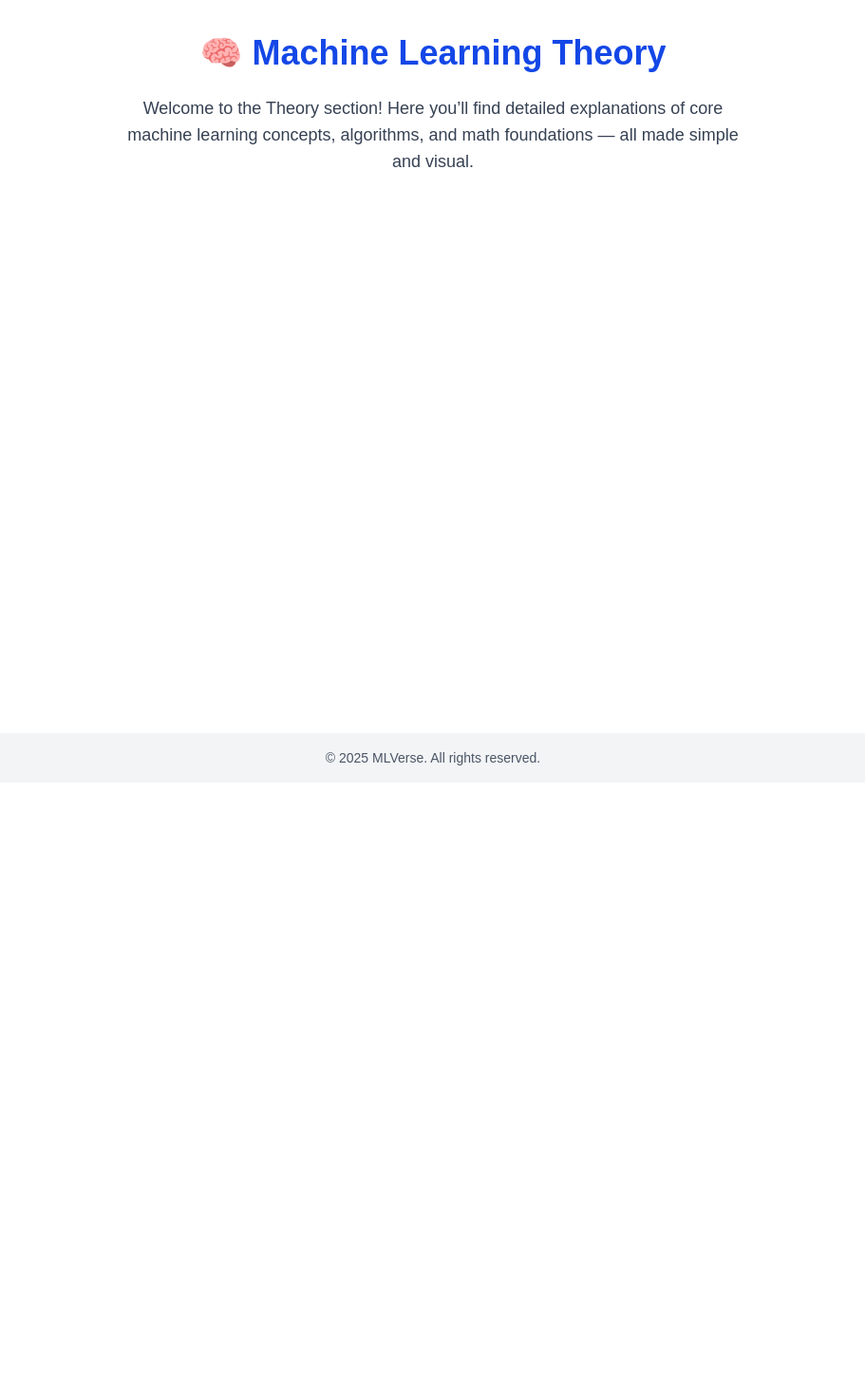
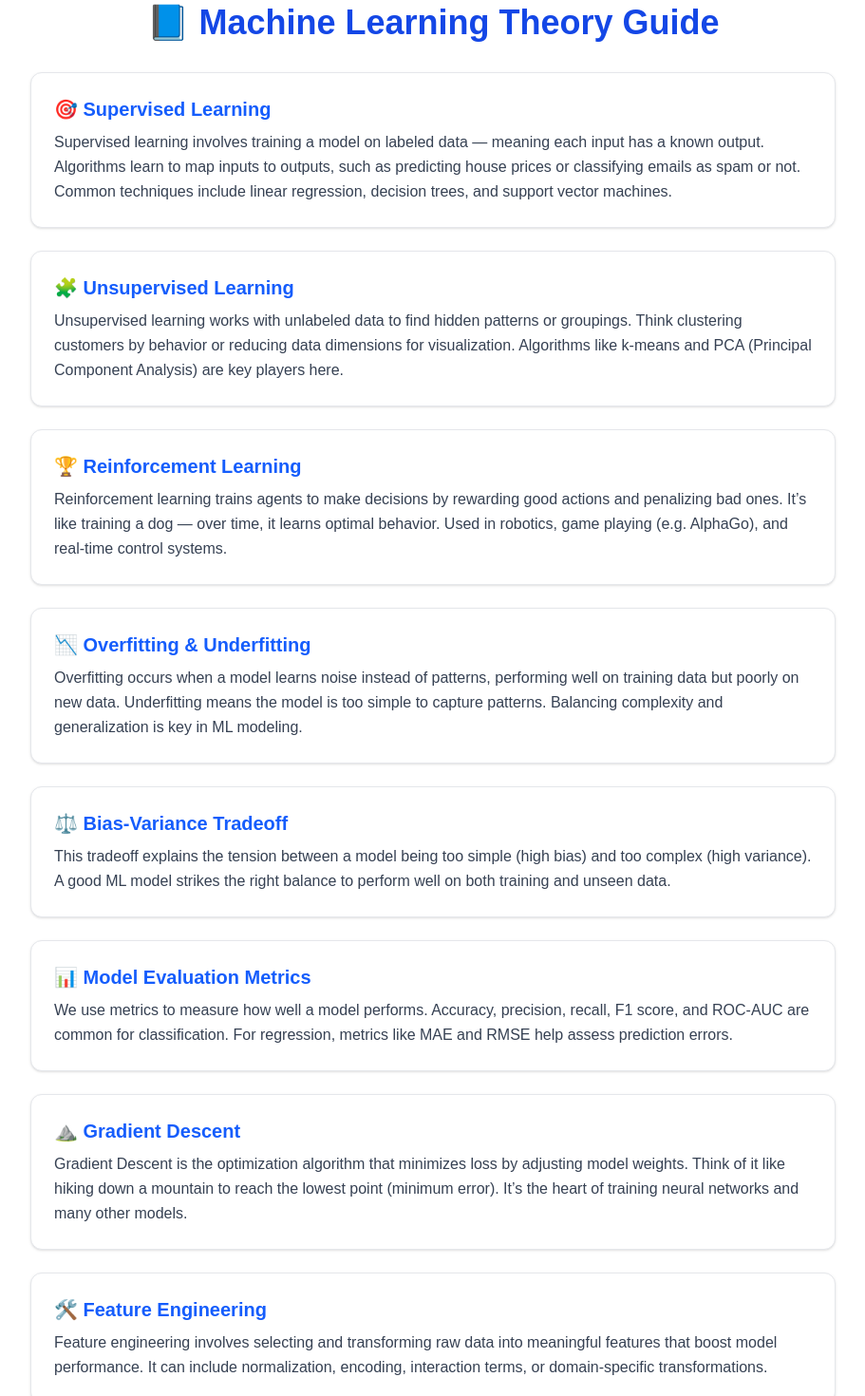
Before and after one commit to Ashwinib26/MLverse-A-Machine-Learning-guide, a Next.js app in the folder mlverse-guide/: page /theory in a window 1280 px wide. Shown: the part 120-1590 px from the top of the page at 95% size, without its empty margins (184-1095 px from the left). Before the commit the page ends 944 px from the top, so only its background shows below. Built offline with nearby package versions, Linux system fonts and the light colour scheme.

Commit message:
Feature Update-Theory Page

```diff
--- a/mlverse-guide/src/app/theory/page.tsx
+++ b/mlverse-guide/src/app/theory/page.tsx
@@ -1,12 +1,76 @@
 export default function TheoryPage() {
+  const topics = [
+    {
+      title: "Supervised Learning",
+      emoji: "🎯",
+      description:
+        "Supervised learning involves training a model on labeled data — meaning each input has a known output. Algorithms learn to map inputs to outputs, such as predicting house prices or classifying emails as spam or not. Common techniques include linear regression, decision trees, and support vector machines."
+    },
+    {
+      title: "Unsupervised Learning",
+      emoji: "🧩",
+      description:
+        "Unsupervised learning works with unlabeled data to find hidden patterns or groupings. Think clustering customers by behavior or reducing data dimensions for visualization. Algorithms like k-means and PCA (Principal Component Analysis) are key players here."
+    },
+    {
+      title: "Reinforcement Learning",
+      emoji: "🏆",
+      description:
+        "Reinforcement learning trains agents to make decisions by rewarding good actions and penalizing bad ones. It’s like training a dog — over time, it learns optimal behavior. Used in robotics, game playing (e.g. AlphaGo), and real-time control systems."
+    },
+    {
+      title: "Overfitting & Underfitting",
+      emoji: "📉",
+      description:
+        "Overfitting occurs when a model learns noise instead of patterns, performing well on training data but poorly on new data. Underfitting means the model is too simple to capture patterns. Balancing complexity and generalization is key in ML modeling."
+    },
+    {
+      title: "Bias-Variance Tradeoff",
+      emoji: "⚖️",
+      description:
+        "This tradeoff explains the tension between a model being too simple (high bias) and too complex (high variance). A good ML model strikes the right balance to perform well on both training and unseen data."
+    },
+    {
+      title: "Model Evaluation Metrics",
+      emoji: "📊",
+      description:
+        "We use metrics to measure how well a model performs. Accuracy, precision, recall, F1 score, and ROC-AUC are common for classification. For regression, metrics like MAE and RMSE help assess prediction errors."
+    },
+    {
+      title: "Gradient Descent",
+      emoji: "⛰️",
+      description:
+        "Gradient Descent is the optimization algorithm that minimizes loss by adjusting model weights. Think of it like hiking down a mountain to reach the lowest point (minimum error). It’s the heart of training neural networks and many other models."
+    },
+    {
+      title: "Feature Engineering",
+      emoji: "🛠️",
+      description:
+        "Feature engineering involves selecting and transforming raw data into meaningful features that boost model performance. It can include normalization, encoding, interaction terms, or domain-specific transformations."
+    }
+  ];
+
   return (
-    <div className="min-h-screen px-6 py-20 text-center">
-      <h1 className="text-4xl font-bold text-blue-700 mb-6">
-        🧠 Machine Learning Theory
+    <div className="max-w-4xl mx-auto px-6 py-12 text-gray-900">
+      <h1 className="text-3xl sm:text-4xl font-bold mb-8 text-blue-700 text-center">
+        📘 Machine Learning Theory Guide
       </h1>
-      <p className="text-lg max-w-2xl mx-auto text-gray-700">
-        Welcome to the Theory section! Here you’ll find detailed explanations of core machine learning concepts, algorithms, and math foundations — all made simple and visual.
-      </p>
+
+      <ul className="space-y-6">
+        {topics.map((topic, index) => (
+          <li
+            key={index}
+            className="p-6 border border-gray-200 rounded-xl bg-white shadow-sm hover:shadow-md transition"
+          >
+            <h2 className="text-xl font-semibold mb-2 text-blue-600">
+              {topic.emoji} {topic.title}
+            </h2>
+            <p className="text-base leading-relaxed text-gray-700">
+              {topic.description}
+            </p>
+          </li>
+        ))}
+      </ul>
     </div>
   );
 }
```
